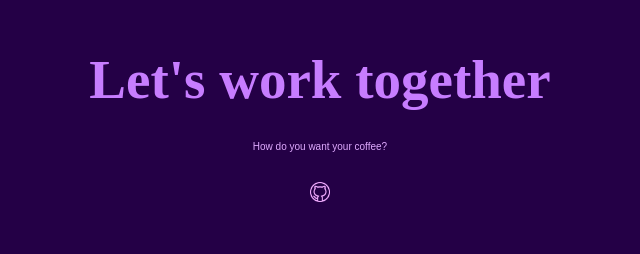
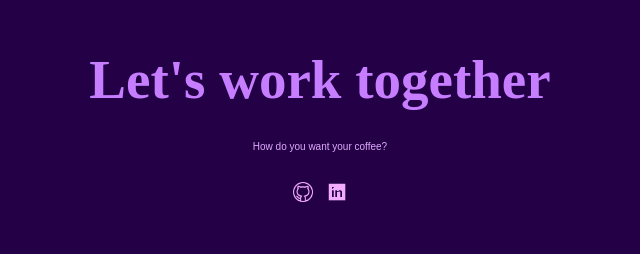
Before and after one commit to 0Tucho/portfolio_practice, a plain HTML site: page index.html in a window 1280 px wide. Shown: the part 1874-2128 px from the top of the page, 320-960 px from the left. Drawn offline with Linux system fonts and the light colour scheme; a web font is replaced by a local one.

Commit message:
Add linkedin contact

```diff
--- a/assets/css/styles.css
+++ b/assets/css/styles.css
@@ -280,7 +280,19 @@ html{
   margin-bottom: 3rem;
   font-weight: 800;
 }
+#contact__icons{
+  display: flex;
+  justify-content: space-evenly;
+  max-width: 10rem;
+  width: 8rem;
+  height: auto;
+}
 #github__img{
+  margin-top: 3rem;
+  max-width: 2rem;
+  height: auto;
+}
+#linkedin-logo{
   margin-top: 3rem;
   max-width: 2rem;
   height: auto;
--- a/index.html
+++ b/index.html
@@ -5,6 +5,7 @@
   <meta http-equiv="X-UA-Compatible" content="IE=edge">
   <meta name="viewport" content="width=device-width, initial-scale=1.0">
   <link rel="stylesheet" href="./assets/css/styles.css">
+  <link rel="icon" type="image/png" href="/favicon.png"/>
   <title>Portfolio</title>
 </head>
 <body>
@@ -50,7 +51,11 @@
       <div id="contact__cont">
       <h2 id="subtitle">Let's work together</h2>
       <p id="subtitle__2">How do you want your coffee?</p>
-      <div id="github"><a href="#"><img src="./assets/img/github.png" alt="github-logo" id="github__img"></a></div>
+      <div id="contact__icons">
+        <div id="github"><a href="https://github.com/0Tucho"><img src="./assets/img/github.png" alt="github-logo" id="github__img"></a></div>
+        <div id="linkedin"><a href="https://www.linkedin.com/in/daniel-ivan-quiroga/"><img src="./assets/img/linkedin.png" alt="linkedin-logo" id="github__img"></a></div>
+      </div>
+      </div>
       </div>
       </div>
     </section>
```
Also changed, not shown: assets/img/linkedin.png (added).
